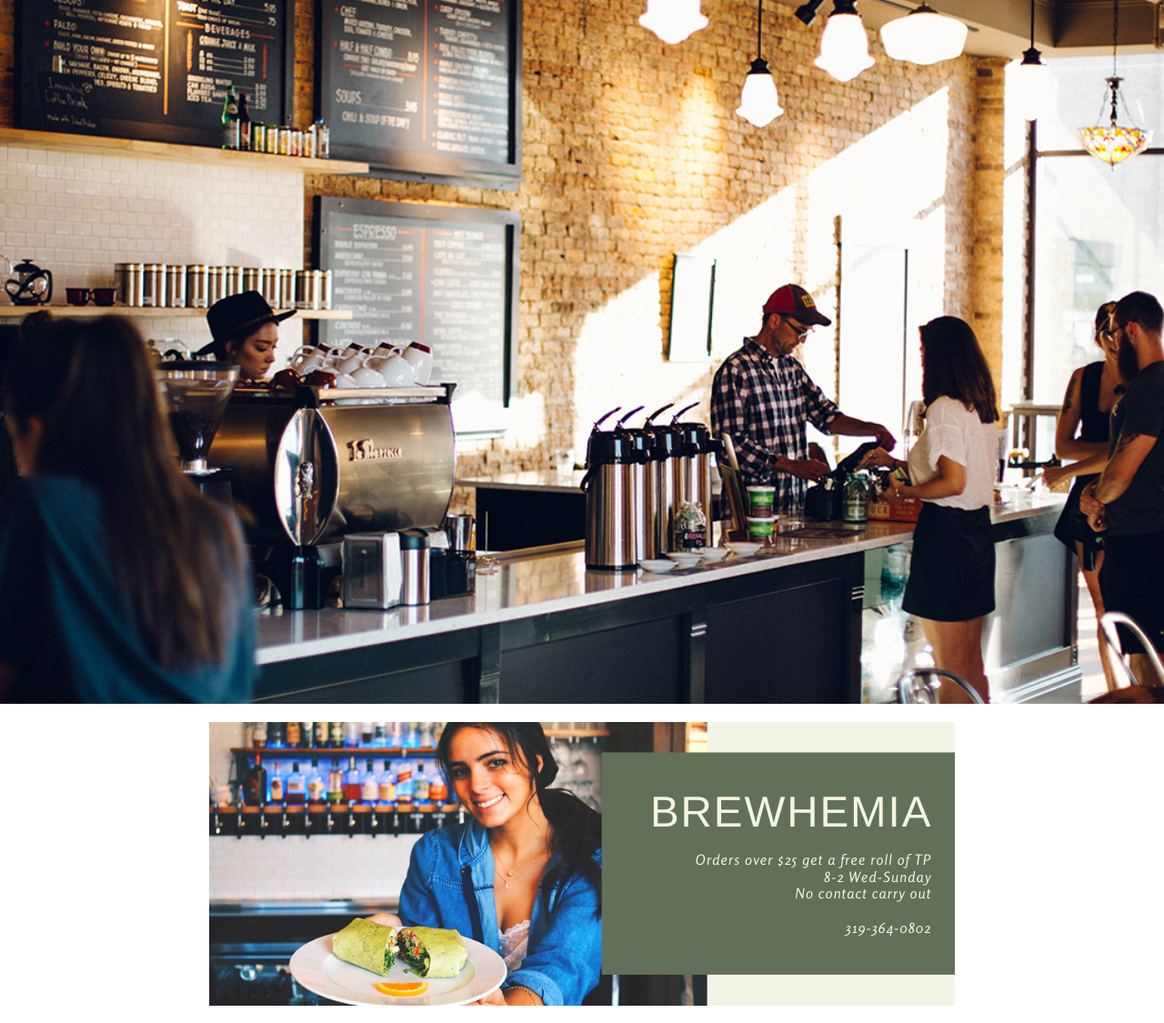
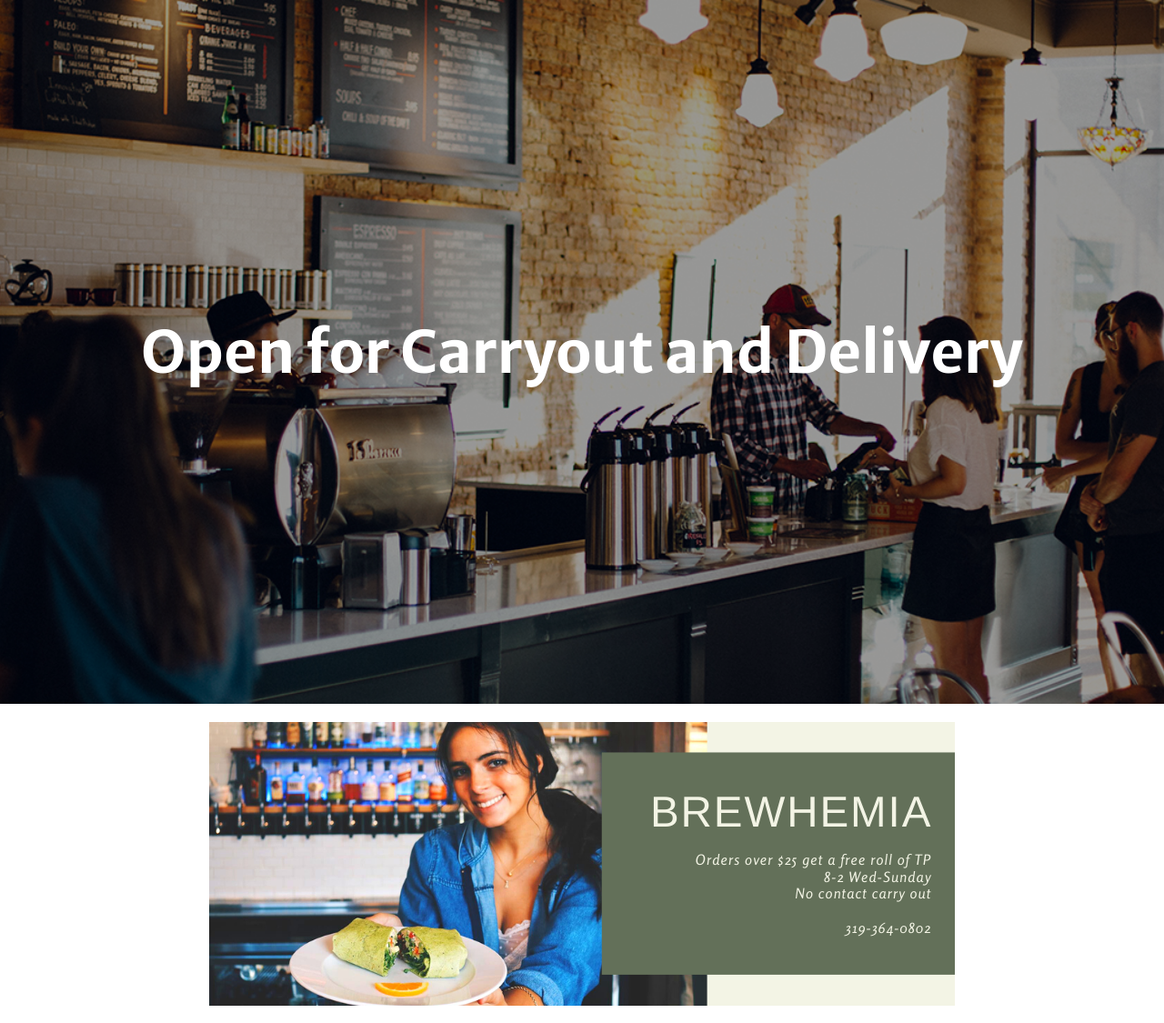
Before and after one commit to welbinator/brewhemia, a PHP site: page /index.php in a window 1280 px wide. Shown: the part 100-1225 px from the top of the page at 91% size. Run offline with PHP 8.4, Linux system fonts and the light colour scheme; some libraries are stand-ins or nearby versions.

Commit message:
added carryout & delivery to hero

```diff
--- a/assets/css/styles.css
+++ b/assets/css/styles.css
@@ -94,11 +94,13 @@ section.hero {
 	flex-direction: column;
 	justify-content: center;
 	align-items: center;
+	background: black;
 }
 section.hero img {
 	width: 100%;
 	height: 300px;
 	object-fit: cover;
+	opacity: 0.6;
 	/* position:absolute; */
 }
 section.about-hero,
@@ -121,6 +123,12 @@ section.about-hero h2,
 section.contact-hero h2,
 section.menu-hero h2 {
 	font-size: 60px;
+}
+.hero h2 {
+	/* margin-top: 50%; */
+	position: absolute;
+	font-size: 4em;
+	z-index: 1;
 }
 section.covid {
 	background: white;
@@ -317,6 +325,7 @@ footer a {
 	section.hero img {
 		height: 774px;
 	}
+
 	.about-inner {
 		display: flex;
 		align-items: center;
--- a/index.php
+++ b/index.php
@@ -2,6 +2,7 @@
 
 
     <section class="hero">
+    <h2>Open for Carryout and Delivery</h2>
         <img src="assets/images/brewhemia-hero.jpg">
     </section>
 
```
